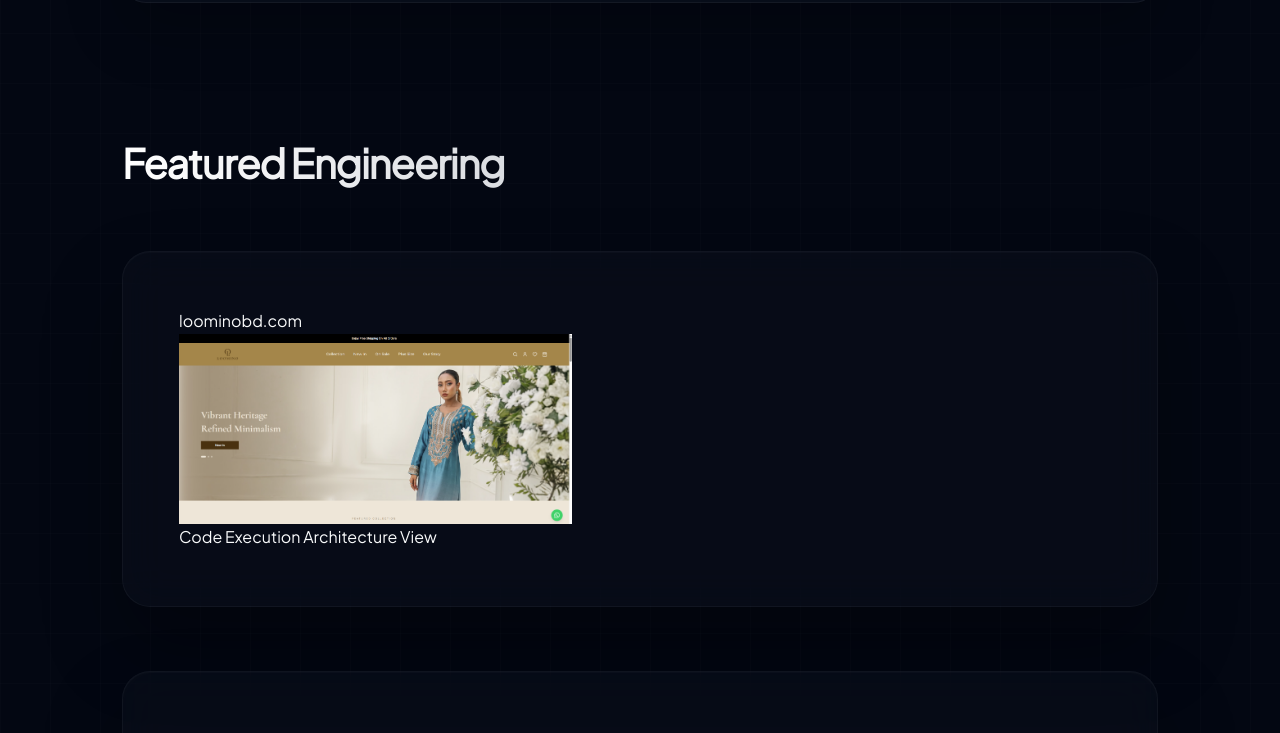
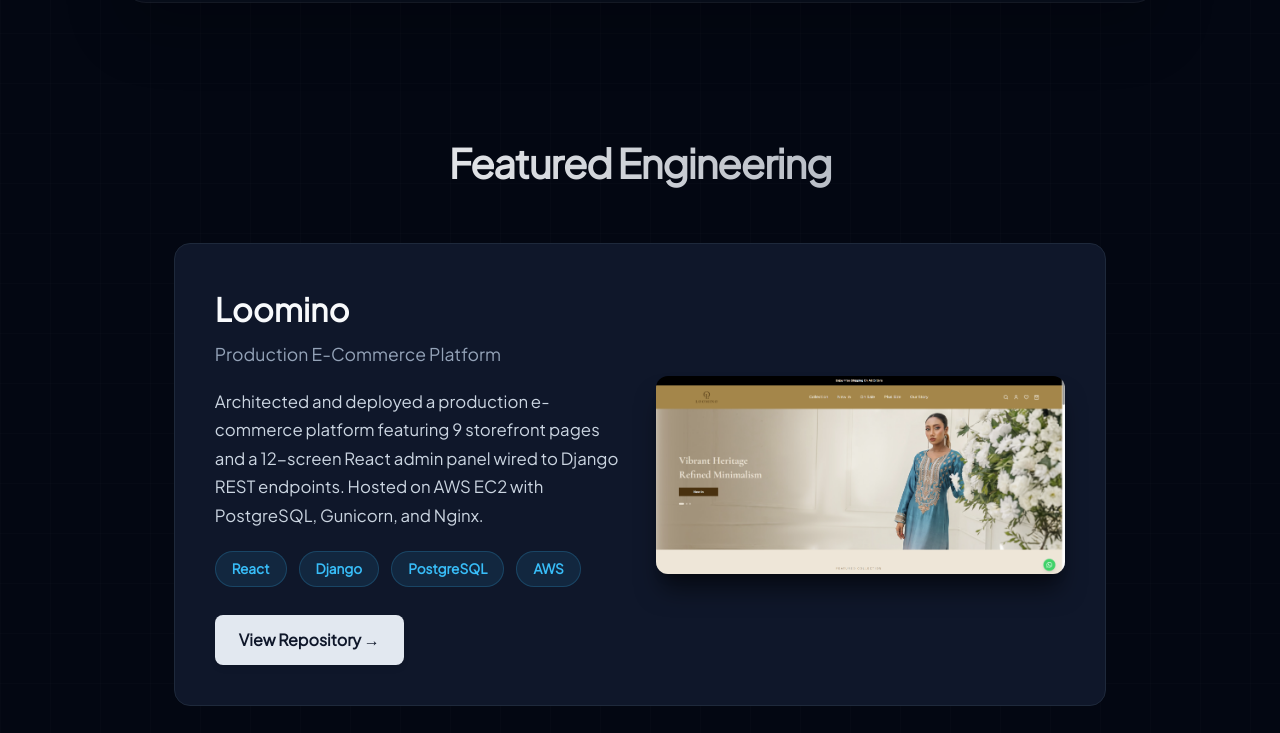
Before and after one commit to IstiakNabil/my_portfolio, a React (Vite) app: page / in a window 1280 px wide. Shown: the part 1467-2200 px from the top of the page. Built offline with nearby package versions, Linux system fonts and the light colour scheme.

Commit message:
fixed bug

```diff
--- a/src/components/Projects.jsx
+++ b/src/components/Projects.jsx
@@ -10,8 +10,6 @@ export default function Projects() {
       description: "Architected and deployed a production e-commerce platform featuring 9 storefront pages and a 12-screen React admin panel wired to Django REST endpoints. Hosted on AWS EC2 with PostgreSQL, Gunicorn, and Nginx.",
       tags: ["React", "Django", "PostgreSQL", "AWS"],
       codeLink: "https://github.com/IstiakNabil/Loomino",
-      urlSlug: "loominobd.com",
-      // 2. Pass the imported variable (NO quotes)
       image: loominoImg
     },
     {
@@ -20,7 +18,6 @@ export default function Projects() {
       description: "Deployed a rebranded e-commerce platform on AWS EC2 via Docker Compose. Built a custom multi-location POS integrated with the storefront through a shared stock pool that dynamically decrements inventory across all channels.",
       tags: ["React", "Django", "Docker", "AWS"],
       codeLink: "https://github.com/IstiakNabil/Luxiso",
-      urlSlug: "luxyso.com",
       image: luxisoImg
     },
     {
@@ -28,56 +25,117 @@ export default function Projects() {
       subtitle: "UAP CSE Department Platform",
       description: "Contributed to a comprehensive Django-based management system, currently live and in active daily use. Implemented complex backend logic for automatic, seniority-based role succession and faculty position assignments.",
       tags: ["Python", "Django", "PostgreSQL"],
-      urlSlug: "uap-cse.management",
+      codeLink: "https://github.com/IstiakNabil",
       image: facultyImg
     },
-
     {
       title: "Fabric Anomaly Detection",
       subtitle: "AI/ML Research Project",
       description: "Researching and developing a conformal risk-controlled cascade pipeline model to accurately detect and classify manufacturing defects in fabric. Applying advanced machine learning techniques to improve the reliability, precision, and efficiency of automated quality control systems.",
       tags: ["Python", "PyTorch", "Computer Vision", "Machine Learning"],
       codeLink: "https://github.com/IstiakNabil",
-      urlSlug: "ai-research.fabric",
-      image: null // Explicitly omitting the image as requested
+      image: null // No image for this project
     }
   ];
 
   return (
-    <section id="projects">
-      <h2 className="section-title">Featured Engineering</h2>
-      <div className="projects-grid">
+    <section id="projects" style={{ padding: '4rem 5%', maxWidth: '1200px', margin: '0 auto' }}>
+      <h2 className="section-title" style={{ textAlign: 'center', marginBottom: '3rem' }}>Featured Engineering</h2>
+
+      <div style={{ display: 'flex', flexDirection: 'column', gap: '3rem' }}>
         {projectsData.map((project, index) => (
-          <div className="premium-project-card" key={index}>
-            {/* Left Column details... */}
+          <div
+            key={index}
+            style={{
+              display: 'flex',
+              flexWrap: 'wrap', // Allows stacking on mobile
+              gap: '2rem',
+              alignItems: 'center',
+              backgroundColor: '#0f172a', // Clean dark background
+              padding: '2.5rem',
+              borderRadius: '16px',
+              border: '1px solid #1e293b'
+            }}
+          >
 
-            <div className="project-media-side">
-              <div className="browser-window-frame">
-                <div className="window-header-dots">
-                  <span className="dot close"></span>
-                  <span className="dot minimize"></span>
-                  <span className="dot expand"></span>
-                  <span className="window-url-bar">{project.urlSlug}</span>
+            {/* LEFT SIDE: Title, Description, Tags, and Links */}
+            <div style={{ flex: '1 1 400px', display: 'flex', flexDirection: 'column', gap: '1.25rem' }}>
+
+              <div>
+                <h3 style={{ fontSize: '2rem', margin: '0 0 0.25rem 0', color: '#f8fafc', fontWeight: 'bold' }}>
+                  {project.title}
+                </h3>
+                <span style={{ color: '#94a3b8', fontSize: '1.1rem', fontWeight: '500' }}>
+                  {project.subtitle}
+                </span>
+              </div>
+
+              <p style={{ color: '#cbd5e1', lineHeight: '1.7', margin: '0', fontSize: '1.05rem' }}>
+                {project.description}
+              </p>
+
+              <div style={{ display: 'flex', gap: '0.75rem', flexWrap: 'wrap' }}>
+                {project.tags.map((tag, tIdx) => (
+                  <span
+                    key={tIdx}
+                    style={{
+                      backgroundColor: 'rgba(56, 189, 248, 0.1)', // Subtle blue tint
+                      color: '#38bdf8',
+                      padding: '0.4rem 1rem',
+                      borderRadius: '99px',
+                      fontSize: '0.85rem',
+                      fontWeight: '600',
+                      border: '1px solid rgba(56, 189, 248, 0.2)'
+                    }}
+                  >
+                    {tag}
+                  </span>
+                ))}
+              </div>
+
+              {project.codeLink && (
+                <div style={{ marginTop: '0.5rem' }}>
+                  <a
+                    href={project.codeLink}
+                    target="_blank"
+                    rel="noreferrer"
+                    style={{
+                      display: 'inline-flex',
+                      alignItems: 'center',
+                      backgroundColor: '#e2e8f0', // Light button for contrast
+                      color: '#0f172a',
+                      padding: '0.75rem 1.5rem',
+                      borderRadius: '8px',
+                      textDecoration: 'none',
+                      fontWeight: 'bold',
+                      transition: 'transform 0.2s ease',
+                      boxShadow: '0 4px 6px -1px rgba(0, 0, 0, 0.1)'
+                    }}
+                    onMouseOver={(e) => e.currentTarget.style.transform = 'translateY(-2px)'}
+                    onMouseOut={(e) => e.currentTarget.style.transform = 'translateY(0)'}
+                  >
+                    View Repository →
+                  </a>
                 </div>
+              )}
+            </div>
 
-                {/* 3. The JSX that renders the image */}
-                <div className="window-view-viewport">
-                  {project.image ? (
-                    <img
-                      src={project.image}
-                      alt={`${project.title} Interface Mockup`}
-                      onError={(e) => {
-                        e.target.style.display = 'none';
-                        e.target.parentNode.classList.add('viewport-fallback-active');
-                      }}
-                    />
-                  ) : null}
-                  <div className="viewport-grid-placeholder-mesh">
-                    <span>Code Execution Architecture View</span>
-                  </div>
-                </div>
+            {/* RIGHT SIDE: Clean Image Display */}
+            {project.image && (
+              <div style={{ flex: '1 1 400px', display: 'flex', justifyContent: 'center' }}>
+                <img
+                  src={project.image}
+                  alt={`${project.title} Preview`}
+                  style={{
+                    width: '100%',
+                    maxWidth: '550px',
+                    borderRadius: '12px',
+                    boxShadow: '0 20px 25px -5px rgba(0, 0, 0, 0.5), 0 8px 10px -6px rgba(0, 0, 0, 0.3)',
+                    objectFit: 'cover'
+                  }}
+                />
               </div>
-            </div>
+            )}
 
           </div>
         ))}
```
